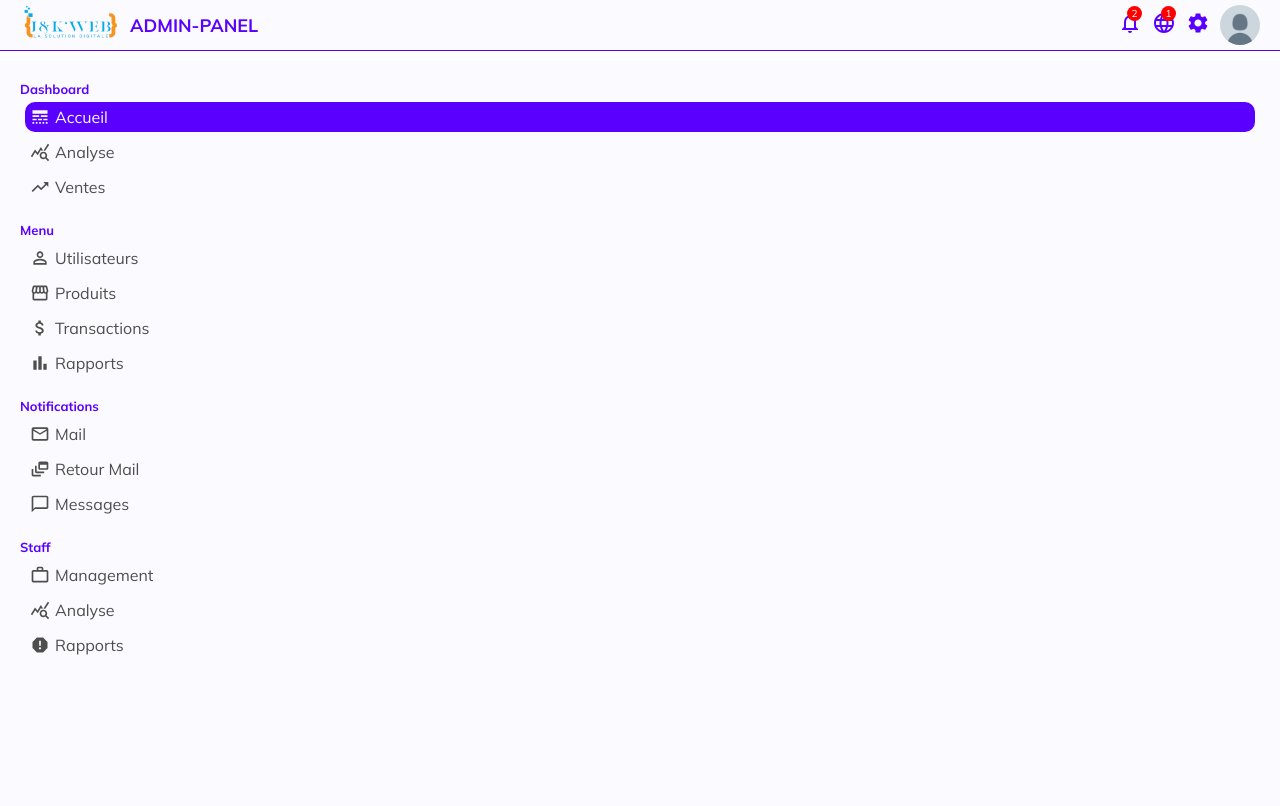
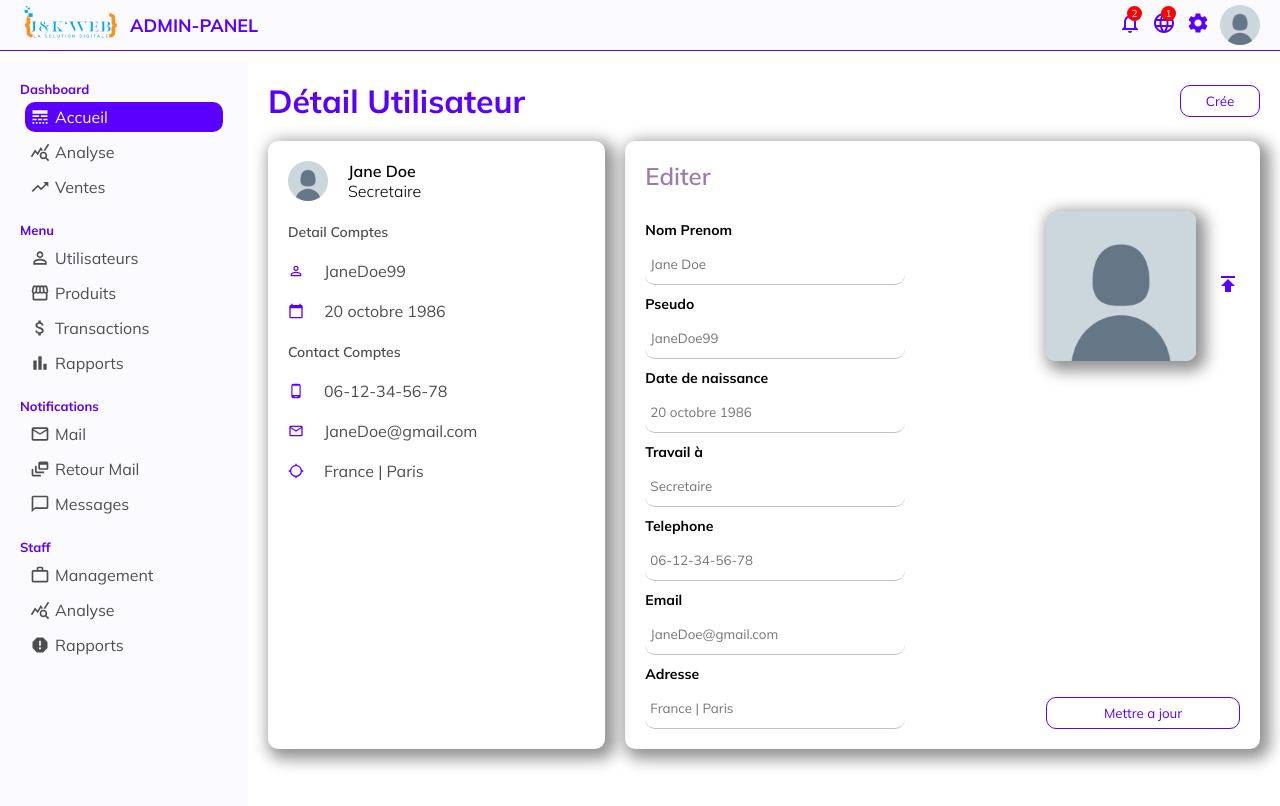
Before and after one commit to Jb-Dev-Couturier/admin-panel, a React (Create React App) app: page /user/1 in a window 1280 px wide. Shown: the top 806 px of the page. Built offline with nearby package versions, Linux system fonts and the light colour scheme.

Commit message:
userPage

```diff
--- a/src/App.js
+++ b/src/App.js
@@ -3,6 +3,7 @@ import Topbar from './components/Topbar';
 import Home from './pages/Home';
 import { Routes, Route} from 'react-router-dom';
 import UserList from './pages/UserList';
+import UserDetail from './pages/UserDetail';
 
 function App() {
   return (
@@ -13,6 +14,7 @@ function App() {
         <Routes>
           <Route path="/" element={<Home />} />
           <Route path="/users" element={<UserList />} />
+          <Route path="/user/:userId" element={<UserDetail />} />
         </Routes>
       </div>
     </div>
--- /dev/null
+++ b/src/pages/UserDetail.jsx
@@ -0,0 +1,153 @@
+import {
+  CalendarToday,
+  LocationSearching,
+  MailOutline,
+  PermIdentity,
+  PhoneAndroid,
+  Publish,
+} from '@mui/icons-material';
+import React from 'react';
+import ProfilUser from '../assets/images/profilUserDefault.png';
+
+export default function UserDetails() {
+  return (
+    <div className="UserDetail">
+      <div className="userDetailTitleContainer">
+        <h1 className="userDetailTitle">Détail Utilisateur</h1>
+        <button className="userDetailAddButton">Crée</button>
+      </div>
+      <div className="userDetailContainer">
+        <div className="userDetailShow">
+          <div className="userDetailShowTop">
+            <img
+              src={ProfilUser}
+              alt="User-pic"
+              className="userDetailShowTopImage"
+            />
+            <div className="userDetailShowTopTitle">
+              <span className="userDetailShowUsername">Jane Doe</span>
+              <span className="userDetailShowUsertitle">Secretaire</span>
+            </div>
+          </div>
+          <div className="userDetailShowBottom">
+            <span className="userDetailShowBottomTitle">Detail Comptes</span>
+            <div className="userDetailShowInfo">
+              <PermIdentity className="userDetailShowBottomIcons" />
+              <span className="userDetailShowBottomInfoTitle">JaneDoe99</span>
+            </div>
+            <div className="userDetailShowInfo">
+              <CalendarToday className="userDetailShowBottomIcons" />
+
+              <span className="userDetailShowBottomInfoTitle">
+                20 octobre 1986
+              </span>
+            </div>
+            <span className="userDetailShowBottomTitle">Contact Comptes</span>
+            <div className="userDetailShowInfo">
+              <PhoneAndroid className="userDetailShowBottomIcons" />
+              <span className="userDetailShowBottomInfoTitle">
+                06-12-34-56-78
+              </span>
+            </div>
+            <div className="userDetailShowInfo">
+              <MailOutline className="userDetailShowBottomIcons" />
+              <span className="userDetailShowBottomInfoTitle">
+                JaneDoe@gmail.com
+              </span>
+            </div>
+            <div className="userDetailShowInfo">
+              <LocationSearching className="userDetailShowBottomIcons" />
+              <span className="userDetailShowBottomInfoTitle">
+                France | Paris
+              </span>
+            </div>
+          </div>
+        </div>
+        <div className="userDetailUpdate">
+          <span className="userDetailUpdateTitle">Editer</span>
+          <form className="userDetailUpdateForm">
+            <div className="userDetailUpdateLeft">
+              <div className="userDetailUpdateItem">
+                <label htmlFor="">Nom Prenom</label>
+                <input
+                  type="text"
+                  placeholder="Jane Doe"
+                  className="userDetailInput"
+                />
+              </div>
+
+              <div className="userDetailUpdateItem">
+                <label htmlFor="">Pseudo</label>
+                <input
+                  type="text"
+                  placeholder="JaneDoe99"
+                  className="userDetailInput"
+                />
+              </div>
+
+              <div className="userDetailUpdateItem">
+                <label htmlFor="">Date de naissance</label>
+                <input
+                  type="text"
+                  placeholder="20 octobre 1986"
+                  className="userDetailInput"
+                />
+              </div>
+
+              <div className="userDetailUpdateItem">
+                <label htmlFor="">Travail à</label>
+                <input
+                  type="text"
+                  placeholder="Secretaire"
+                  className="userDetailInput"
+                />
+              </div>
+
+              <div className="userDetailUpdateItem">
+                <label htmlFor="">Telephone</label>
+                <input
+                  type="text"
+                  placeholder="06-12-34-56-78"
+                  className="userDetailInput"
+                />
+              </div>
+
+              <div className="userDetailUpdateItem">
+                <label htmlFor="">Email</label>
+                <input
+                  type="text"
+                  placeholder="JaneDoe@gmail.com"
+                  className="userDetailInput"
+                />
+              </div>
+
+              <div className="userDetailUpdateItem">
+                <label htmlFor="">Adresse</label>
+                <input
+                  type="text"
+                  placeholder="France | Paris"
+                  className="userDetailInput"
+                />
+              </div>
+            </div>
+
+            <div className="userDetailUpdateRight">
+              <div className="userDetailUpdateUpload">
+                <img
+                  src={ProfilUser}
+                  alt="user-pic"
+                  className="userDetailUpdateImage"
+                />
+                <label htmlFor="file">
+                  <Publish className="userDetailUpdateIcon" />
+                </label>
+                <input type="file" id="file" style={{ display: 'none' }} />
+              </div>
+              <button className="userDetailUpdateButton">Mettre a jour</button>
+            </div>
+          </form>
+        </div>
+      </div>
+    </div>
+  );
+}
--- a/src/styles/components/_WidgetLarge.scss
+++ b/src/styles/components/_WidgetLarge.scss
@@ -31,9 +31,6 @@
                     object-fit: cover;
                     margin-right: 10px;
                 }
-            }
-            .widgetLargeName{
-
             }
             .widgetLargeDate{
 
--- a/src/styles/index.scss
+++ b/src/styles/index.scss
@@ -12,3 +12,4 @@
 //Pages
 @import './pages/Home';
 @import './pages/UsersList';
+@import './pages/UserDetails';
--- /dev/null
+++ b/src/styles/pages/_UserDetails.scss
@@ -0,0 +1,169 @@
+.UserDetail {
+  flex: 4;
+  padding: 20px;
+
+  .userDetailTitleContainer {
+    display: flex;
+    align-items: center;
+    justify-content: space-between;
+    .userDetailTitle {
+      color: $color-1;
+    }
+    .userDetailAddButton {
+      border: none;
+      width: 80px;
+      border-radius: 10px;
+      padding: 7px 10px;
+      background-color: transparent;
+      border: 1px solid $color-1;
+      color: $color-1;
+      cursor: pointer;
+      transition: 0.3s all ease-in-out;
+
+      &:hover {
+        background-color: $color-1;
+        transform: scale(1.1);
+        color: $white;
+      }
+    }
+  }
+
+  .userDetailContainer {
+    display: flex;
+    margin-top: 20px;
+
+    .userDetailShow {
+      flex: 1;
+      padding: 20px;
+      margin-right: 20px;
+      box-shadow: $boxShadow;
+      -webkit-box-shadow: $boxShadow;
+      border-radius: 10px;
+
+      .userDetailShowTop {
+        display: flex;
+        align-items: center;
+        .userDetailShowTopImage {
+          width: 40px;
+          height: 40px;
+          border-radius: 50%;
+          object-fit: cover;
+        }
+        .userDetailShowTopTitle {
+          display: flex;
+          flex-direction: column;
+          margin-left: 20px;
+          .userDetailShowUsername {
+            font-weight: 600;
+          }
+          .userDetailShowUsertitle {
+            font-weight: 300;
+          }
+        }
+      }
+      .userDetailShowBottom {
+        margin-top: 20px;
+        .userDetailShowBottomTitle {
+          font-size: 14px;
+          font-weight: 600;
+          color: $gray;
+        }
+
+        .userDetailShowInfo {
+          display: flex;
+          align-items: center;
+          margin: 20px 0px;
+          color: $gray;
+          .userDetailShowBottomIcons {
+            color: $color-1;
+            font-size: 16px !important;
+            margin-right: 20px;
+          }
+        }
+      }
+    }
+
+    .userDetailUpdate {
+      flex: 2;
+      padding: 20px;
+      box-shadow: $boxShadow;
+      -webkit-box-shadow: $boxShadow;
+      border-radius: 10px;
+
+      .userDetailUpdateTitle {
+        font-size: 24px;
+        font-weight: 600;
+        color: $color-3;
+      }
+      .userDetailUpdateForm {
+        display: flex;
+        justify-content: space-between;
+        margin-top: 20px;
+        .userDetailUpdateLeft {
+          .userDetailUpdateItem {
+            display: flex;
+            flex-direction: column;
+            margin-top: 10px;
+
+            label {
+              margin-bottom: 5px;
+              font-size: 14px;
+              color: black;
+              font-weight: 700;
+            }
+            .userDetailInput {
+              width: 250px;
+              border-bottom: 1px solid rgb(194, 194, 194);
+              padding: 5px;
+              height: 30px;
+              border-radius: 10px;
+              color: rgb(194, 194, 194);
+            }
+          }
+        }
+
+        .userDetailUpdateRight {
+          display: flex;
+          flex-direction: column;
+          justify-content: space-between;
+          .userDetailUpdateUpload {
+                display: flex;
+                align-items: center;
+
+                .userDetailUpdateIcon{
+                    color: $color-1;
+                    cursor: pointer;
+                }
+
+            .userDetailUpdateImage {
+              width: 150px;
+              height: 150px;
+              border-radius: 10px;
+              margin-right: 20px;
+              object-fit: cover;
+              box-shadow: $boxShadow;
+              -webkit-box-shadow: $boxShadow;
+            }
+          }
+          .userDetailUpdateButton {
+            border: none;
+            width: 100%;
+            border-radius: 10px;
+            padding: 7px 10px;
+            background-color: transparent;
+            border: 1px solid $color-1;
+            color: $color-1;
+            cursor: pointer;
+            transition: 0.3s all ease-in-out;
+
+            &:hover {
+              background-color: $color-1;
+              transform: scale(1.1);
+              color: $white;
+            }
+          }
+        }
+      }
+    }
+  }
+}
```
